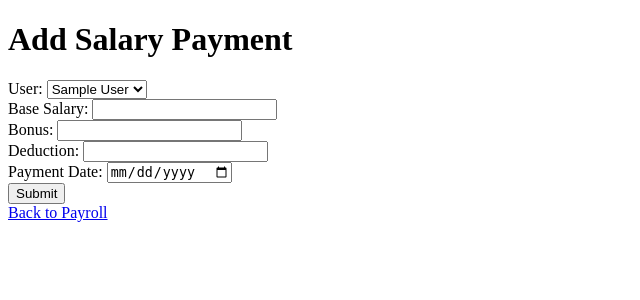
After one commit to eeeeeeeeem/Payroll-System2, a Django app: page /salary-payments/create/ in a window 1280 px wide. The commit adds this page. Shown: the top 300 px of the page, without its empty margins (0-640 px from the left). Run offline with Django 5.2, Linux system fonts and the light colour scheme; tables that the repository leaves empty hold one stand-in row (values such as "Sample post").

Commit message:
Genodiala

```diff
--- a/Payroll/forms.py
+++ b/Payroll/forms.py
@@ -86,6 +86,7 @@ class UserSettingsForm(forms.ModelForm):
             'employement_end',
             'profile_picture',
             'job_title',
+            'password'
         ]
         exclude = ['password']
 
--- a/Payroll/models.py
+++ b/Payroll/models.py
@@ -93,3 +93,25 @@ class Comment(models.Model):
 
     def __str__(self):
         return f"{self.author.first_name} - {self.content[:20]}"
+
+
+class SalaryPayment(models.Model):
+    id = models.AutoField(primary_key=True)
+    user = models.ForeignKey(User, on_delete=models.CASCADE, related_name='salary_payments')
+    salary = models.DecimalField(max_digits=10, decimal_places=2)
+    start_date = models.DateField()
+    end_date = models.DateField()
+
+    class Meta:
+        ordering = ['-start_date']
+
+    def __str__(self):
+        return f"Salary for {self.user.first_name} {self.user.last_name} from {self.start_date} to {self.end_date}"
+
+    def clean(self):
+        if self.start_date >= self.end_date:
+            raise ValidationError(_('End date must be after start date'))
+
+    def save(self, *args, **kwargs):
+        self.full_clean()  # Validates the model fields
+        super().save(*args, **kwargs)
--- /dev/null
+++ b/Payroll/templates/salary_payment_form.html
@@ -0,0 +1,35 @@
+<!DOCTYPE html>
+<html lang="en">
+<head>
+    <meta charset="UTF-8">
+    <meta name="viewport" content="width=device-width, initial-scale=1.0">
+    <title>Add Salary Payment</title>
+</head>
+<body>
+    <h1>Add Salary Payment</h1>
+    <form method="POST">
+        {% csrf_token %}
+        <label for="user_id">User:</label>
+        <select id="user_id" name="user_id" required>
+            {% for user in users %}
+                <option value="{{ user.id }}">{{ user.first_name }} {{ user.last_name }}</option>
+            {% endfor %}
+        </select>
+        <br>
+        <label for="base_salary">Base Salary:</label>
+        <input type="number" id="base_salary" name="base_salary" step="0.01" required>
+        <br>
+        <label for="bonus">Bonus:</label>
+        <input type="number" id="bonus" name="bonus" step="0.01">
+        <br>
+        <label for="deduction">Deduction:</label>
+        <input type="number" id="deduction" name="deduction" step="0.01">
+        <br>
+        <label for="payment_date">Payment Date:</label>
+        <input type="date" id="payment_date" name="payment_date" required>
+        <br>
+        <button type="submit">Submit</button>
+    </form>
+    <a href="{% url 'salary_payment_list' %}">Back to Payroll</a>
+</body>
+</html>
--- a/Payroll/urls.py
+++ b/Payroll/urls.py
@@ -30,4 +30,9 @@ urlpatterns = [
     path('add_job/', add_job, name='add_job'),
     path('add_salary/', views.add_salary, name='add_salary'),
     path('register/employment_terms/', employment_terms_register, name='employment_terms_register'),
+
+    path('salary-payments/', views.salary_payment_list, name='salary_payment_list'),
+    path('salary-payments/', views.salary_payment_list, name='salary_payment_list'),
+    path('salary-payments/create/', views.salary_payment_create, name='salary_payment_create'),
+    path('salary-payments/delete/<int:pk>/', views.salary_payment_delete, name='salary_payment_delete'),
 ]
--- a/Payroll/views.py
+++ b/Payroll/views.py
@@ -8,13 +8,16 @@ from rest_framework import status
 from rest_framework.exceptions import AuthenticationFailed
 from rest_framework.response import Response
 from rest_framework.views import APIView
+from django.core.mail import send_mail
+from django.conf import settings
+import jwt, datetime
+from django.http import HttpResponseRedirect
+from django.urls import reverse
+from django.shortcuts import render, get_object_or_404, redirect
 
 from Payroll.forms import PostForm, UserSettingsForm
-from Payroll.models import User, Post, Comment, JobTitle, EmploymentTerms
+from Payroll.models import User, Post, Comment, JobTitle, EmploymentTerms, SalaryPayment
 from Payroll.serializers import UserSerializer
-import jwt, datetime
-from django.core.mail import send_mail
-from django.conf import settings
 
 
 def create_post(request):
@@ -68,6 +71,44 @@ def add_comment(request, post_id):
         'content': comment.content
     })
 
+# List salary payments
+# List all salary payments
+def salary_payment_list(request):
+    salary_payments = SalaryPayment.objects.all()
+    # Add a calculated total_payment field to each object
+    for payment in salary_payments:
+        payment.total_payment = payment.base_salary + payment.bonus - payment.deduction
+    return render(request, 'payroll.html', {'salary_payments': salary_payments})
+
+# Create a new salary payment
+def salary_payment_create(request):
+    if request.method == 'POST':
+        user_id = request.POST.get('user_id')
+        base_salary = request.POST.get('base_salary')
+        bonus = request.POST.get('bonus')
+        deduction = request.POST.get('deduction')
+        payment_date = request.POST.get('payment_date')
+
+        user = get_object_or_404(User, id=user_id)
+        salary_payment = SalaryPayment(
+            user=user,
+            base_salary=base_salary,
+            bonus=bonus,
+            deduction=deduction,
+            payment_date=payment_date
+        )
+        salary_payment.save()
+        return HttpResponseRedirect(reverse('salary_payment_list'))
+
+    users = User.objects.all()
+    return render(request, 'salary_payment_form.html', {'users': users})
+
+
+# Delete a salary payment
+def salary_payment_delete(request, pk):
+    salary_payment = get_object_or_404(SalaryPayment, pk=pk)
+    salary_payment.delete()
+    return HttpResponseRedirect(reverse('salary_payment_list'))
 
 def settings_user(request):
     try:
--- a/Payroll_System/settings.py
+++ b/Payroll_System/settings.py
@@ -95,7 +95,7 @@ DATABASES = {
         'ENGINE': 'django.db.backends.mysql',
         'NAME': 'payroll_system',
         'USER': 'root',
-        'PASSWORD': 'vanessgwapo',
+        'PASSWORD': 'password',
         'HOST': 'localhost',
         'PORT': '3306',
     }
```
Also changed, not shown: Payroll/templates/payroll.html (+54 -6 lines), Payroll/migrations/0010_salarypayment.py (added), Payroll/migrations/0011_payroll_delete_salarypayment.py (added), Payroll/migrations/0012_salarypayment_delete_payroll.py (added), Payroll/serializers.py (line endings or trailing spaces), media/profile_pictures/Screenshot_2024-09-24_195348.png (added).
